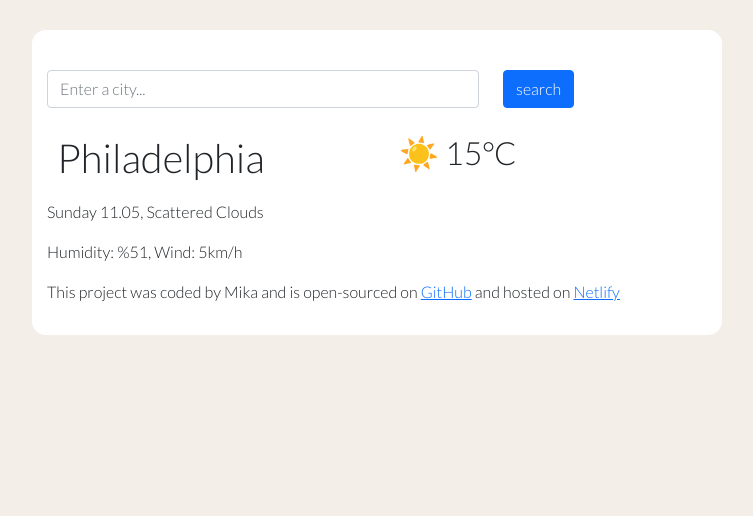
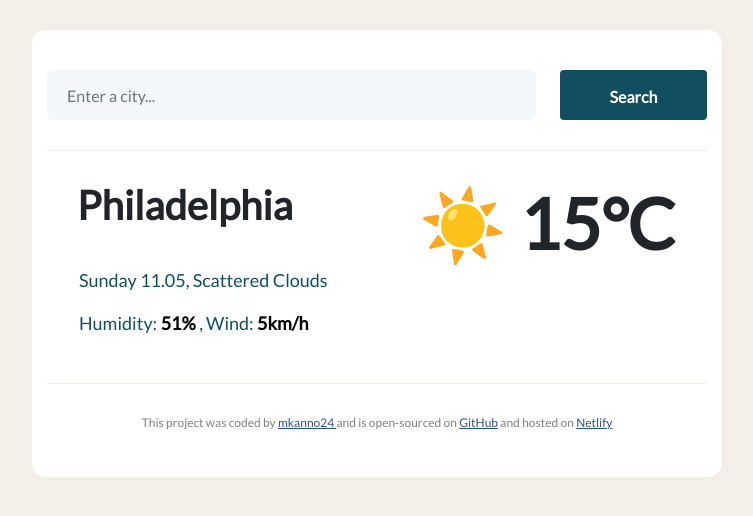
Before and after one commit to mkanno24/WeatherApp_Mika, a plain HTML site: page index.html in a window 1280 px wide. Shown: the whole page, without its empty margins (263-1016 px from the left). Drawn offline with nearby package versions, Linux system fonts and the light colour scheme.

Commit message:
Updates to CSS
Updates to styling

```diff
--- a/index.html
+++ b/index.html
@@ -12,7 +12,7 @@
     />
     <link rel="preconnect" href="https://fonts.gstatic.com" />
     <link
-      href="https://fonts.googleapis.com/css2?family=Lato:wght@300&display=swap"
+      href="https://fonts.googleapis.com/css2?family=Lato&display=swap"
       rel="stylesheet"
     />
     <link rel="stylesheet" href="src/styles.css" />
@@ -21,15 +21,15 @@
     <div class="mikaWeatherApp">
       <form>
         <div class="row">
-          <div class="col-8">
+          <div class="col-9">
             <input
               type="search"
-              class="form-control search-input mb-3"
+              class="form-control search-input weatherSearch"
               placeholder="Enter a city..."
             />
           </div>
-          <div class="col-4">
-            <input type="submit" class="btn btn-primary mb-3" value="search" />
+          <div class="col-3">
+            <input type="submit" class="btn btn-primary w-100" value="Search" />
           </div>
         </div>
       </form>
@@ -37,30 +37,27 @@
       <div class="row">
         <div class="col-6">
           <h1>Philadelphia</h1>
+          <ul>
+            <li>Sunday 11.05,</li>
+            <li>Scattered Clouds</li>
+          </ul>
+          <ul>
+            <li>Humidity: <strong class="tempInfo">51%</strong> ,</li>
+            <li>Wind: <strong class="tempInfo">5km/h</strong></li>
+          </ul>
         </div>
         <div class="col-6">
           <h2>☀️ 15°C</h2>
         </div>
       </div>
-      <div class="row">
-        <ul>
-          <li>Sunday 11.05,</li>
-          <li>Scattered Clouds</li>
-        </ul>
-      </div>
-      <div class="row">
-        <ul>
-          <li>Humidity: %51,</li>
-          <li>Wind: 5km/h</li>
-        </ul>
-      </div>
 
-      <p>
-        This project was coded by Mika and is open-sourced on
-        <a href="https://github.com/mkanno24/WeatherApp_Mika">GitHub</a> and
+      <footer>
+        This project was coded by
+        <a href="https://github.com/mkanno24">mkanno24 </a>and is open-sourced
+        on <a href="https://github.com/mkanno24/WeatherApp_Mika">GitHub</a> and
         hosted on
         <a href="https://vigorous-almeida-57862d.netlify.app/">Netlify</a>
-      </p>
+      </footer>
     </div>
     <script src="src/index.js"></script>
   </body>
--- a/src/styles.css
+++ b/src/styles.css
@@ -1,23 +1,57 @@
 body {
   background: #f4eee8;
+  text-align: left;
+  font-family: "Lato", sans-serif;
 }
 ul {
   list-style-type: none;
 }
 li {
   display: inline;
+  color: #114e60;
+  font-size: 18px;
+}
+
+.tempInfo {
+  font-weight: 800;
+  color: black;
 }
 
 h1,
 h2 {
-  padding: 10px;
+  padding: 30px;
+  font-weight: bold;
 }
 
+h1 {
+  font-size: 40px;
+}
+
+h2 {
+  font-size: 70px;
+}
+
+a {
+  color: #325288;
+}
+a:hover {
+  color: #114e60;
+  font-weight: bolder;
+}
 form {
-  display: block;
-  margin: auto;
   padding-top: 40px;
+  padding-bottom: 30px;
   margin-top: 30px;
+  border-bottom: 1px solid #f4eee8;
+}
+
+footer {
+  text-align: center;
+  font-size: 12px;
+  padding: 30px;
+  margin-top: 30px;
+  border-top: 1px solid #f4eee8;
+  color: grey;
 }
 
 .mikaWeatherApp {
@@ -25,7 +59,6 @@ form {
   margin: auto;
   background: #fff;
   max-width: 690px;
-  font-family: "Lato", sans-serif;
   border-radius: 14px;
   padding-right: 15px;
   padding-bottom: 15px;
@@ -33,3 +66,28 @@ form {
   margin-right: auto;
   margin-left: auto;
 }
+
+.weatherSearch {
+  background: #f4f7f9;
+  border: none;
+  padding: 15px 20px;
+  display: inline-block;
+  border-radius: 6px;
+  font-size: 16px;
+  height: 50px;
+  line-height: 20px;
+}
+
+.btn {
+  background-color: #114e60;
+  font-weight: 700;
+  font-size: 16px;
+  padding: 15px 0;
+  border: none;
+  height: 50px;
+}
+.btn:hover {
+  background-color: #325288;
+  filter: drop-shadow(1px 1px 1px #050505);
+  transition: all 22ms ease-in-out;
+}
```
